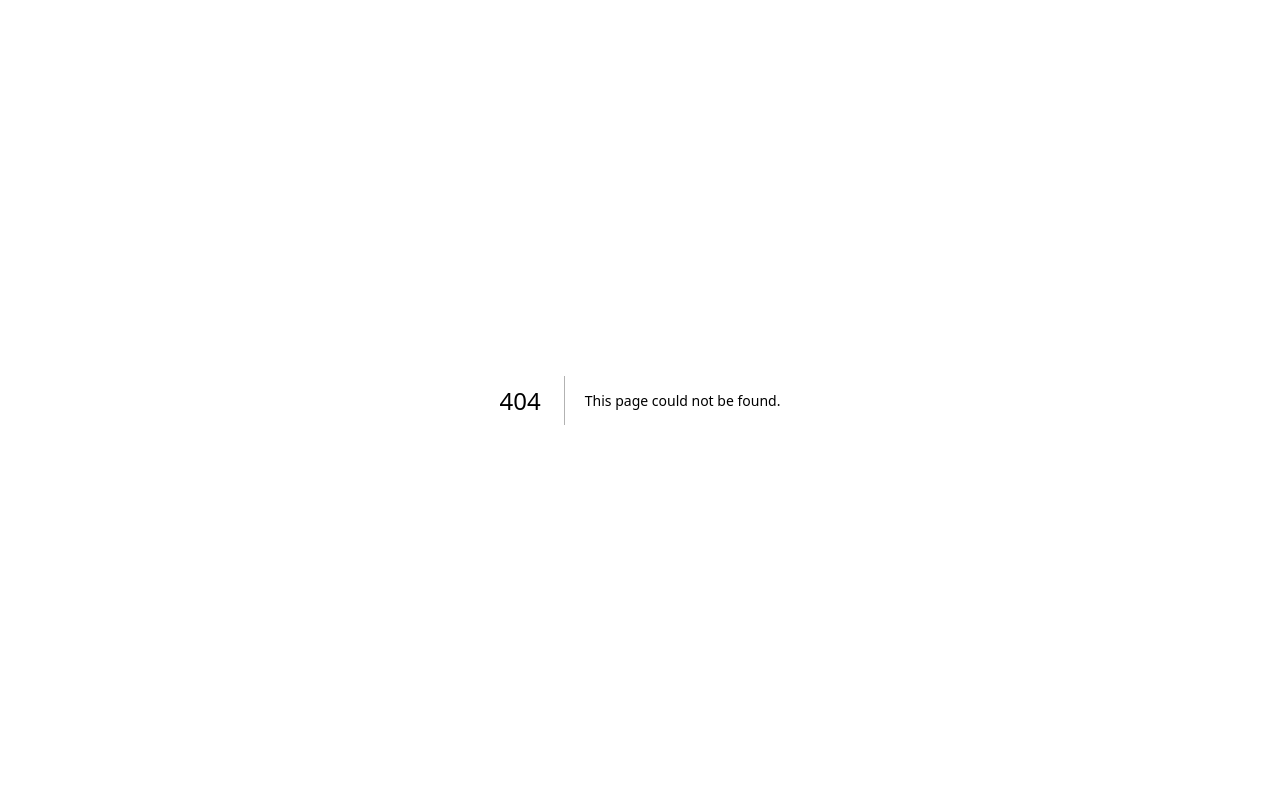
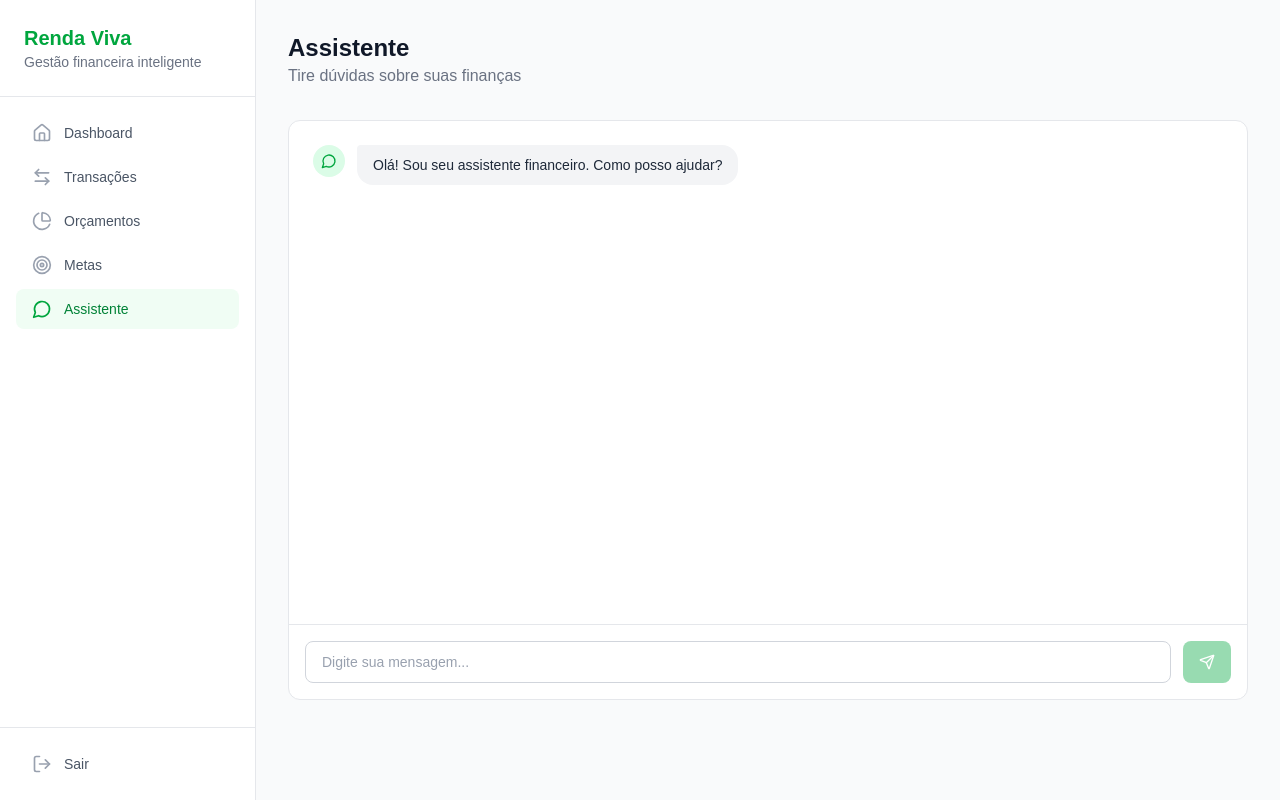
Before and after one commit to leonardocoelho-agentelabs/renda-viva, a Next.js app in the folder apps/web/: page /assistant in a window 1280 px wide. Before the commit this address had no page. Built offline with nearby package versions, Linux system fonts and the light colour scheme; no server answers.

Commit message:
fix: create missing pages, fix text contrast, fix onboarding redirect

```diff
--- /dev/null
+++ b/apps/web/src/app/(dashboard)/assistant/page.tsx
@@ -0,0 +1,89 @@
+"use client";
+
+import { useState } from "react";
+import { DashboardLayout } from "@/components/layout/dashboard-layout";
+import { Send, MessageCircle } from "lucide-react";
+
+interface Message {
+  role: "assistant" | "user";
+  content: string;
+}
+
+const INITIAL_MESSAGE: Message = {
+  role: "assistant",
+  content: "Olá! Sou seu assistente financeiro. Como posso ajudar?",
+};
+
+export default function AssistantPage() {
+  const [messages, setMessages] = useState<Message[]>([INITIAL_MESSAGE]);
+  const [input, setInput] = useState("");
+
+  const handleSend = () => {
+    const text = input.trim();
+    if (!text) return;
+    setMessages((prev) => [...prev, { role: "user", content: text }]);
+    setInput("");
+  };
+
+  const handleKeyDown = (e: React.KeyboardEvent<HTMLInputElement>) => {
+    if (e.key === "Enter" && !e.shiftKey) {
+      e.preventDefault();
+      handleSend();
+    }
+  };
+
+  return (
+    <DashboardLayout>
+      <div className="mb-8">
+        <h1 className="text-2xl font-bold text-gray-900">Assistente</h1>
+        <p className="text-gray-500">Tire dúvidas sobre suas finanças</p>
+      </div>
+
+      <div className="flex flex-col bg-white rounded-xl border border-gray-200 h-[calc(100vh-220px)]">
+        {/* Messages */}
+        <div className="flex-1 overflow-y-auto p-6 space-y-4">
+          {messages.map((msg, i) => (
+            <div
+              key={i}
+              className={`flex gap-3 ${msg.role === "user" ? "justify-end" : "justify-start"}`}
+            >
+              {msg.role === "assistant" && (
+                <div className="flex-shrink-0 w-8 h-8 rounded-full bg-green-100 flex items-center justify-center">
+                  <MessageCircle className="h-4 w-4 text-green-600" />
+                </div>
+              )}
+              <div
+                className={`max-w-[70%] px-4 py-2.5 rounded-2xl text-sm ${
+                  msg.role === "user"
+                    ? "bg-green-600 text-white rounded-tr-sm"
+                    : "bg-gray-100 text-gray-800 rounded-tl-sm"
+                }`}
+              >
+                {msg.content}
+              </div>
+            </div>
+          ))}
+        </div>
+
+        {/* Input */}
+        <div className="border-t border-gray-200 p-4 flex gap-3">
+          <input
+            type="text"
+            value={input}
+            onChange={(e) => setInput(e.target.value)}
+            onKeyDown={handleKeyDown}
+            placeholder="Digite sua mensagem..."
+            className="flex-1 px-4 py-2.5 border border-gray-300 rounded-lg text-sm text-gray-900 placeholder:text-gray-400 focus:outline-none focus:ring-2 focus:ring-green-500 focus:border-green-500"
+          />
+          <button
+            onClick={handleSend}
+            disabled={!input.trim()}
+            className="px-4 py-2.5 bg-green-600 text-white rounded-lg hover:bg-green-700 disabled:opacity-40 disabled:cursor-not-allowed transition-colors"
+          >
+            <Send className="h-4 w-4" />
+          </button>
+        </div>
+      </div>
+    </DashboardLayout>
+  );
+}
--- /dev/null
+++ b/apps/web/src/app/(dashboard)/budget/page.tsx
@@ -0,0 +1,28 @@
+import Link from "next/link";
+import { DashboardLayout } from "@/components/layout/dashboard-layout";
+import { PieChart } from "lucide-react";
+
+export default function BudgetPage() {
+  return (
+    <DashboardLayout>
+      <div className="mb-8">
+        <h1 className="text-2xl font-bold text-gray-900">Orçamentos</h1>
+        <p className="text-gray-500">Gerencie seus limites de gastos por categoria</p>
+      </div>
+
+      <div className="flex flex-col items-center justify-center py-24 text-center">
+        <PieChart className="h-16 w-16 text-gray-300 mb-4" />
+        <h2 className="text-xl font-semibold text-gray-700 mb-2">Funcionalidade em desenvolvimento</h2>
+        <p className="text-gray-400 mb-8 max-w-sm">
+          Em breve você poderá definir orçamentos mensais por categoria e acompanhar seus gastos em tempo real.
+        </p>
+        <Link
+          href="/dashboard"
+          className="px-5 py-2.5 rounded-lg bg-green-600 text-white text-sm font-medium hover:bg-green-700 transition-colors"
+        >
+          Voltar ao Dashboard
+        </Link>
+      </div>
+    </DashboardLayout>
+  );
+}
--- /dev/null
+++ b/apps/web/src/app/(dashboard)/goals/page.tsx
@@ -0,0 +1,28 @@
+import Link from "next/link";
+import { DashboardLayout } from "@/components/layout/dashboard-layout";
+import { Target } from "lucide-react";
+
+export default function GoalsPage() {
+  return (
+    <DashboardLayout>
+      <div className="mb-8">
+        <h1 className="text-2xl font-bold text-gray-900">Metas</h1>
+        <p className="text-gray-500">Defina e acompanhe seus objetivos financeiros</p>
+      </div>
+
+      <div className="flex flex-col items-center justify-center py-24 text-center">
+        <Target className="h-16 w-16 text-gray-300 mb-4" />
+        <h2 className="text-xl font-semibold text-gray-700 mb-2">Funcionalidade em desenvolvimento</h2>
+        <p className="text-gray-400 mb-8 max-w-sm">
+          Em breve você poderá criar metas financeiras, como reserva de emergência, viagem dos sonhos ou aposentadoria.
+        </p>
+        <Link
+          href="/dashboard"
+          className="px-5 py-2.5 rounded-lg bg-green-600 text-white text-sm font-medium hover:bg-green-700 transition-colors"
+        >
+          Voltar ao Dashboard
+        </Link>
+      </div>
+    </DashboardLayout>
+  );
+}
--- a/apps/web/src/components/ui/input.tsx
+++ b/apps/web/src/components/ui/input.tsx
@@ -22,6 +22,7 @@ const Input = forwardRef<HTMLInputElement, InputProps>(
           ref={ref}
           className={cn(
             "w-full px-3 py-2 border rounded-lg shadow-sm transition-colors",
+            "text-gray-900 placeholder:text-gray-400 bg-white",
             "focus:outline-none focus:ring-2 focus:ring-green-500 focus:border-green-500",
             error ? "border-red-500" : "border-gray-300",
             className
```
